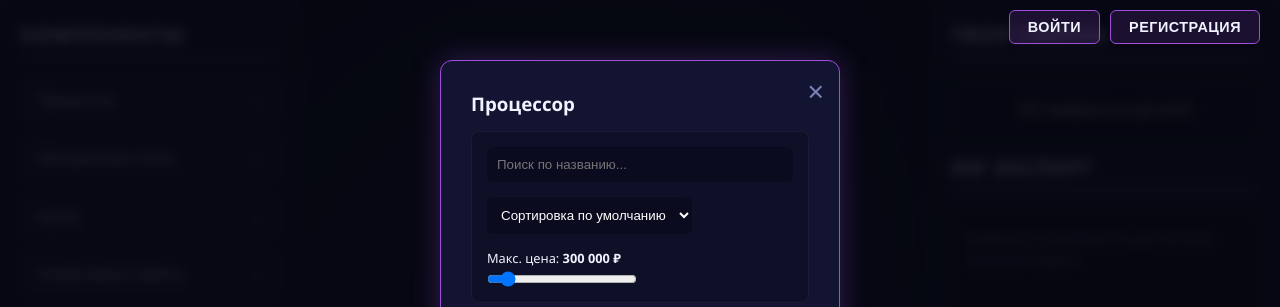
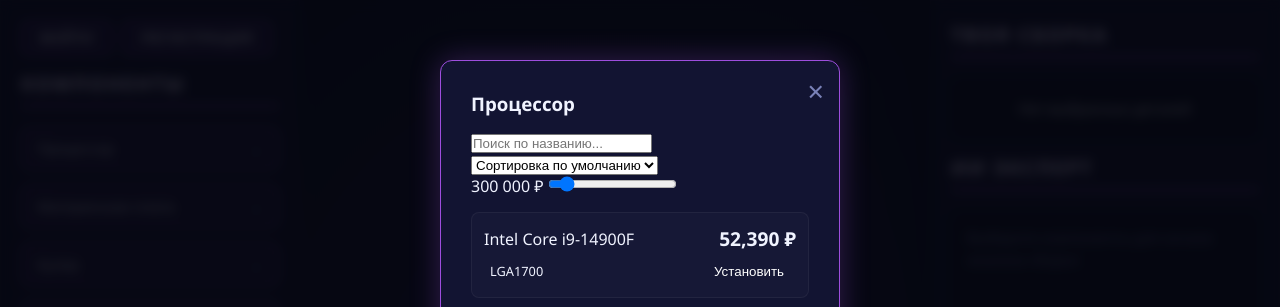
Before and after one commit to cgsg-246/CompCreate2025-2026, a website: page dist/index.html in a window 1280 px wide. Both pictures are taken after a click on the button "Процессор". Shown: the top 307 px of the page. Drawn offline with Linux system fonts and the light colour scheme.

Commit message:
Correct warnings

```diff
--- a/dist/index.html
+++ b/dist/index.html
@@ -9,11 +9,35 @@
 </head>
 
 <body>
-
-    <div id="auth-buttons" style="position: fixed; top: 10px; right: 20px; z-index: 999;">
-        <button id="login-btn" class="auth-btn">Войти</button>
-        <button id="register-btn" class="auth-btn">Регистрация</button>
-        <button id="logout-btn" class="auth-btn" style="display:none;">Выйти</button>
+    <div id="app">
+        <aside id="sidebar-left">
+            <div id="auth-buttons">
+                <button id="login-btn" class="auth-btn">Войти</button>
+                <button id="register-btn" class="auth-btn">Регистрация</button>
+                <button id="logout-btn" class="auth-btn" style="display:none;">Выйти</button>
+            </div>
+            <h2>Компоненты</h2>
+            <button class="menu-btn" data-category="cpu">Процессор</button>
+            <button class="menu-btn" data-category="motherboard">Материнская плата</button>
+            <button class="menu-btn" data-category="cooler">Кулер</button>
+            <button class="menu-btn" data-category="ram">Оперативная память</button>
+            <button class="menu-btn" data-category="gpu">Видеокарта</button>
+            <button class="menu-btn" data-category="storage">Накопитель</button>
+            <button class="menu-btn" data-category="psu">Блок питания</button>
+            <button class="menu-btn" data-category="case">Корпус</button>
+            <button class="menu-btn" data-category="case_fans">Вентиляторы</button>
+        </aside>
+        <main id="canvas-container"></main>
+        <aside id="sidebar-right">
+            <h2>Твоя Сборка</h2>
+            <div id="selected-components-list">
+                <p style="color: var(--text-muted); font-size: 0.9rem; text-align: center; padding: 10px;">Нет выбранных
+                    деталей</p>
+            </div>
+            <h2>ИИ Эксперт</h2>
+            <div id="ai-status">Выберите компоненты для начала анализа сборки</div>
+            <div id="total-price">Итого: 0 ₽</div>
+        </aside>
     </div>
 
     <div id="login-modal" class="modal" style="display:none;">
@@ -48,61 +72,22 @@
         </div>
     </div>
 
-    <div id="app">
-        <aside id="sidebar-left">
-            <h2>Компоненты</h2>
-            <button class="menu-btn" data-category="cpu">Процессор</button>
-            <button class="menu-btn" data-category="motherboard">Материнская плата</button>
-            <button class="menu-btn" data-category="cooler">Кулер</button>
-            <button class="menu-btn" data-category="ram">Оперативная память</button>
-            <button class="menu-btn" data-category="gpu">Видеокарта</button>
-            <button class="menu-btn" data-category="storage">Накопитель</button>
-            <button class="menu-btn" data-category="psu">Блок питания</button>
-            <button class="menu-btn" data-category="case">Корпус</button>
-            <button class="menu-btn" data-category="case_fans">Вентиляторы</button>
-        </aside>
-
-        <main id="canvas-container"></main>
-
-        <aside id="sidebar-right">
-            <h2>Твоя Сборка</h2>
-            <div id="selected-components-list"
-                style="display: flex; flex-direction: column; gap: 10px; background: rgba(0,0,0,0.2); padding: 10px; border-radius: 8px; max-height: 250px; overflow-y: auto;">
-                <p style="color: var(--text-muted); font-size: 0.9rem; text-align: center; padding: 10px;">Нет выбранных
-                    деталей</p>
-            </div>
-
-            <h2>ИИ Эксперт</h2>
-            <div id="ai-status">Выберите компоненты для начала анализа сборки</div>
-            <div id="total-price">Итого: 0 ₽</div>
-        </aside>
-    </div>
-
     <div id="modal" class="hidden">
         <div class="modal-content">
             <span id="close-modal">&times;</span>
             <h3 id="modal-title">Выберите деталь</h3>
-
-            <div class="filter-bar"
-                style="display: flex; gap: 15px; flex-wrap: wrap; align-items: center; background: rgba(0,0,0,0.2); padding: 15px; border-radius: 8px; border: 1px solid rgba(255,255,255,0.05);">
-                <input type="text" id="search-input" placeholder="Поиск по названию..."
-                    style="flex: 1; min-width: 180px; padding: 10px; background: #0a0b1e; border: 1px solid var(--accent-violet); color: white; border-radius: 6px; outline: none;">
-
-                <select id="sort-select"
-                    style="padding: 10px; background: #0a0b1e; border: 1px solid var(--accent-violet); color: white; border-radius: 6px; outline: none; cursor: pointer;">
+            <div class="filter-bar">
+                <input type="text" id="search-input" placeholder="Поиск по названию...">
+                <select id="sort-select">
                     <option value="default">Сортировка по умолчанию</option>
-                    <option value="price_asc">Сначала дешевые </option>
-                    <option value="price_desc">Сначала дорогие </option>
+                    <option value="price_asc">Сначала дешевые</option>
+                    <option value="price_desc">Сначала дорогие</option>
                 </select>
-
-                <div style="display: flex; flex-direction: column; gap: 4px; min-width: 150px;">
-                    <span style="font-size: 0.8rem; color: var(--text-muted);">Макс. цена: <b id="price-slider-value"
-                            style="color: var(--accent-blue);">3 000 000 ₽</b></span>
-                    <input type="range" id="price-slider" min="1000" max="3000000" step="500" value="3000000"
-                        style="cursor: pointer; accent-color: var(--accent-blue);">
+                <div>
+                    <span id="price-slider-value">3 000 000 ₽</span>
+                    <input type="range" id="price-slider" min="1000" max="3000000" step="500" value="3000000">
                 </div>
             </div>
-
             <div id="products-list"></div>
         </div>
     </div>
```
